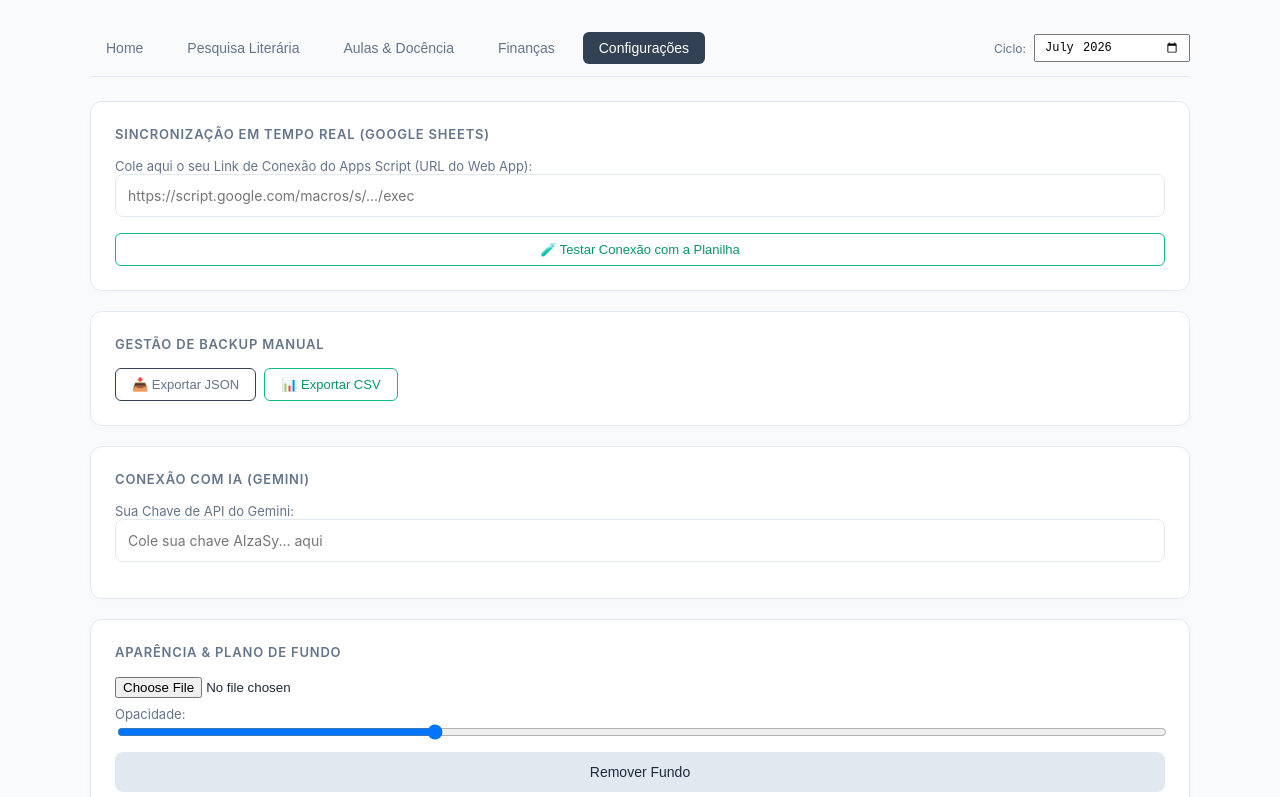
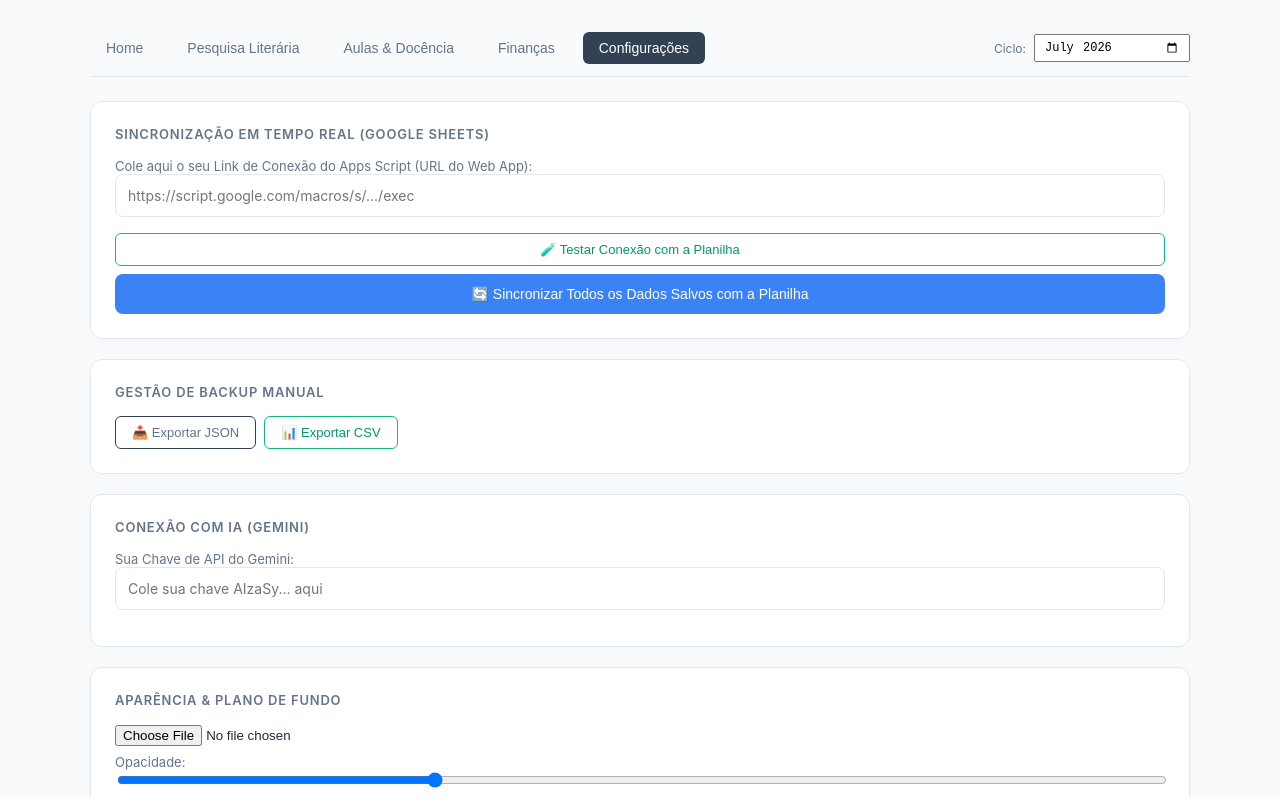
Before and after one commit to assuncale/meu-assintente, a plain HTML site: page index.html in a window 1280 px wide. Both pictures are taken after a click on the button "Configurações". Shown: the top 797 px of the page. Drawn offline with Linux system fonts and the light colour scheme.

Commit message:
Update index.html

```diff
--- a/index.html
+++ b/index.html
@@ -588,7 +588,10 @@
                 <div class="section-title">Sincronização em Tempo Real (Google Sheets)</div>
                 <label style="font-size: 13px; color: var(--text-muted); display: block;">Cole aqui o seu Link de Conexão do Apps Script (URL do Web App):</label>
                 <input type="text" id="sheet-sync-url" placeholder="https://script.google.com/macros/s/.../exec" oninput="saveSyncUrl()">
-                <button class="btn-sub" style="border-color: #10b981; color: #059669; width: 100%; margin-top: 4px;" onclick="testSheetConnection()">🧪 Testar Conexão com a Planilha</button>
+                <div style="display: flex; flex-direction: column; gap: 8px; margin-top: 4px;">
+                    <button class="btn-sub" style="border-color: #10b981; color: #059669; width: 100%;" onclick="testSheetConnection()">🧪 Testar Conexão com a Planilha</button>
+                    <button class="btn-main" style="background: #3b82f6; width: 100%; font-weight: 500;" onclick="syncAllSavedDataToSheets()">🔄 Sincronizar Todos os Dados Salvos com a Planilha</button>
+                </div>
             </div>
 
             <div class="card">
@@ -804,10 +807,15 @@
         function toggleModal(id, show) { document.getElementById(id).style.display = show ? 'flex' : 'none'; }
         function toggleBookModal(show) { toggleModal('book-modal', show); }
 
-        // --- CONEXÃO GOOGLE SHEETS COM TRANSPARÊNCIA E TESTE ---
+        // --- CONEXÃO GOOGLE SHEETS COM PREVENÇÃO DE DUPLICAÇÃO ---
         function saveSyncUrl() {
-            const url = document.getElementById('sheet-sync-url')?.value.trim();
+            let url = document.getElementById('sheet-sync-url')?.value.trim();
             if(url) {
+                if(!url.startsWith('http')) {
+                    url = `https://script.google.com/macros/s/${url}/exec`;
+                    const inputEl = document.getElementById('sheet-sync-url');
+                    if(inputEl) inputEl.value = url;
+                }
                 localStorage.setItem('app_sheet_sync_url', url);
             }
         }
@@ -843,6 +851,100 @@
                 headers: { 'Content-Type': 'application/json' },
                 body: JSON.stringify({ target: target, payload: payload })
             }).catch(e => console.log('Erro ao sincronizar:', e));
+        }
+
+        // FUNÇÃO DE SINCRONIZAÇÃO RETROATIVA ANTIDUPLICAÇÃO (MARCA COM SUNK/SYNCED)
+        function syncAllSavedDataToSheets() {
+            saveSyncUrl();
+            const url = localStorage.getItem('app_sheet_sync_url');
+            if(!url) {
+                alert("Insira a URL do Google Apps Script em Configurações antes de sincronizar.");
+                return;
+            }
+
+            let newCount = 0;
+
+            // Helper para processar listas no localStorage sem duplicar
+            function syncArrayKey(storageKey, targetName, transformFn) {
+                const items = JSON.parse(localStorage.getItem(storageKey)) || [];
+                let modified = false;
+
+                items.forEach(item => {
+                    if (!item.synced) {
+                        const payload = transformFn ? transformFn(item) : item;
+                        sendToGoogleSheet(targetName, payload);
+                        item.synced = true;
+                        modified = true;
+                        newCount++;
+                    }
+                });
+
+                if (modified) {
+                    localStorage.setItem(storageKey, JSON.stringify(items));
+                }
+            }
+
+            // 1. Histórico Diário (Home / Encerramentos)
+            const dailyLogs = JSON.parse(localStorage.getItem('app_daily_history')) || {};
+            let dailyModified = false;
+            Object.keys(dailyLogs).forEach(key => {
+                const log = dailyLogs[key];
+                if (!log.synced) {
+                    sendToGoogleSheet('HOME', log);
+                    log.synced = true;
+                    dailyModified = true;
+                    newCount++;
+                }
+            });
+            if (dailyModified) {
+                localStorage.setItem('app_daily_history', JSON.stringify(dailyLogs));
+            }
+
+            // 2. Livros Cadastrados
+            syncArrayKey('app_books', 'LEITURA');
+
+            // 3. Notas do Diário
+            syncArrayKey('app_journal_entries', 'JOURNALING');
+
+            // 4. Sessões de Escrita
+            syncArrayKey('app_writing_sessions', 'JOURNALING', w => ({
+                date: `${w.date} ${w.timeStr || ''}`,
+                title: `Sessão de Escrita (${w.duration})`,
+                body: `Anterior: ${w.before} | Ansiedade: ${w.anxiety}`
+            }));
+
+            // 5. Alunos Particulares
+            syncArrayKey('app_students', 'ALUNO');
+
+            // 6. Empresas / Contratos
+            syncArrayKey('app_companies', 'EMPRESA');
+
+            // 7. Lançamentos Financeiros
+            syncArrayKey('app_fin_txs', 'FINANCAS');
+
+            // 8. Serviços Domésticos
+            syncArrayKey('app_chores_history', 'CASA', c => ({
+                date: `${c.date} ${c.timeStr || ''}`,
+                desc: `Serviços Domésticos (${c.minutes} min): ${c.text}`,
+                amount: 0
+            }));
+
+            // 9. Pausas e Autocuidado
+            syncArrayKey('app_breaks_history', 'HOME', b => ({
+                date: `${b.date} ${b.timeStr || ''}`,
+                good: `${b.label} realizado: ${b.minutes} min`,
+                hoursWorked: `${b.minutes}m de descanso`
+            }));
+
+            // 10. Saúde, Pet e Wishlist
+            syncArrayKey('app_health_items', 'WISHLIST_SAUDE', h => ({ desc: h.desc, price: h.val, type: 'Saúde/Pet' }));
+            syncArrayKey('app_wishlist', 'WISHLIST_SAUDE', w => ({ desc: w.item, price: w.price, type: 'Wishlist' }));
+
+            if (newCount === 0) {
+                alert("✨ Todos os seus dados já estão sincronizados na planilha! Nenhum item pendente.");
+            } else {
+                alert(`🚀 Sincronização concluída! ${newCount} novos registros enviados para a planilha sem duplicações.`);
+            }
         }
 
         // --- BRAINDUMP & MATRIZ DE EISENHOWER ---
@@ -981,7 +1083,7 @@
             renderBraindumpList();
         }
 
-        // --- ALARMES, NOTIFICAÇÕES NATIVAS (A PROVA DE SEGUNDO PLANO) & GOOGLE AGENDA ---
+        // --- ALARMES, NOTIFICAÇÕES NATIVAS & GOOGLE AGENDA ---
         function requestNotificationPermission() {
             if (!("Notification" in window)) {
                 alert("Seu navegador não suporta notificações de área de trabalho.");
@@ -1030,7 +1132,6 @@
             alert(`Lembrete "${title}" agendado para às ${time}!`);
         }
 
-        // RELÓGIO DE VERIFICAÇÃO CONTÍNUA EM SEGUNDO PLANO (A CADA 30 SEG)
         function startBackgroundAlarmChecker() {
             setInterval(() => {
                 if (!("Notification" in window) || Notification.permission !== "granted") return;
@@ -1204,7 +1305,7 @@
             }
         }
 
-        // --- ABA HOME: SERVIÇOS DOMÉSTICOS & VISÃO DA SEMANA ---
+        // --- SERVIÇOS DOMÉSTICOS & VISÃO DA SEMANA ---
         let choresTempMinutes = 0;
 
         function toggleHouseChoresTimer(start) {
@@ -2554,7 +2655,6 @@
             renderWeekView();
             updateDayTimeDisplay();
 
-            // Inicia o verificador contínuo de alarmes em segundo plano
             startBackgroundAlarmChecker();
         };
     </script>
```
